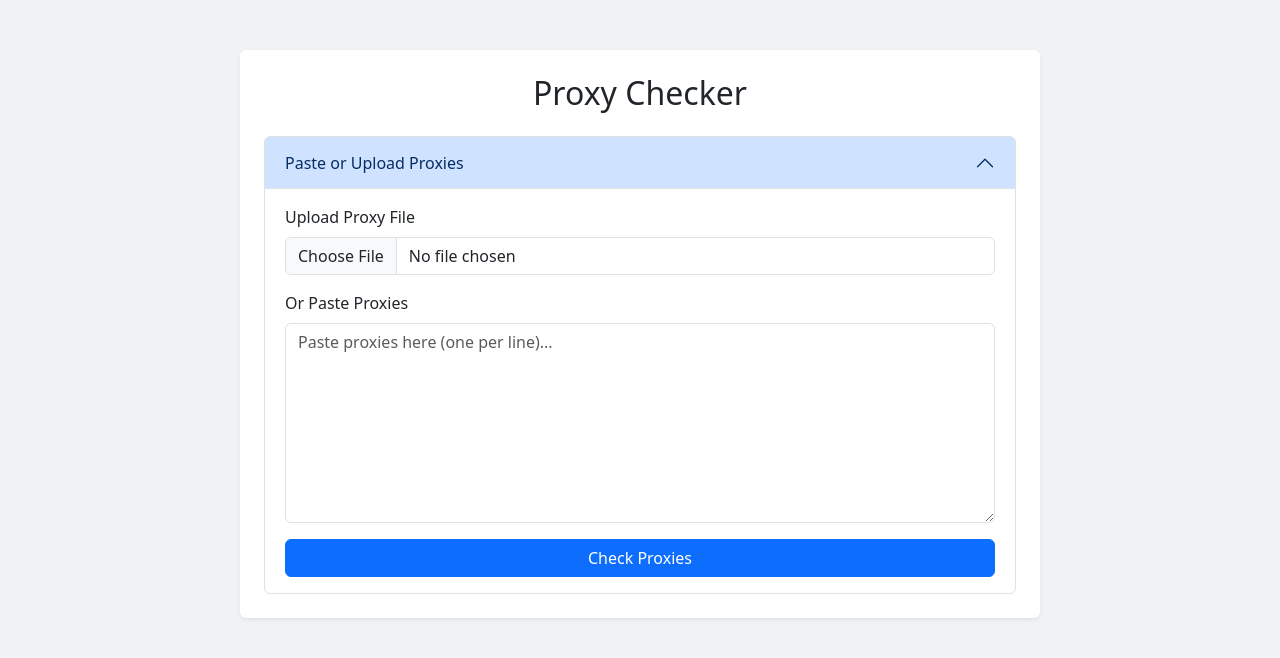
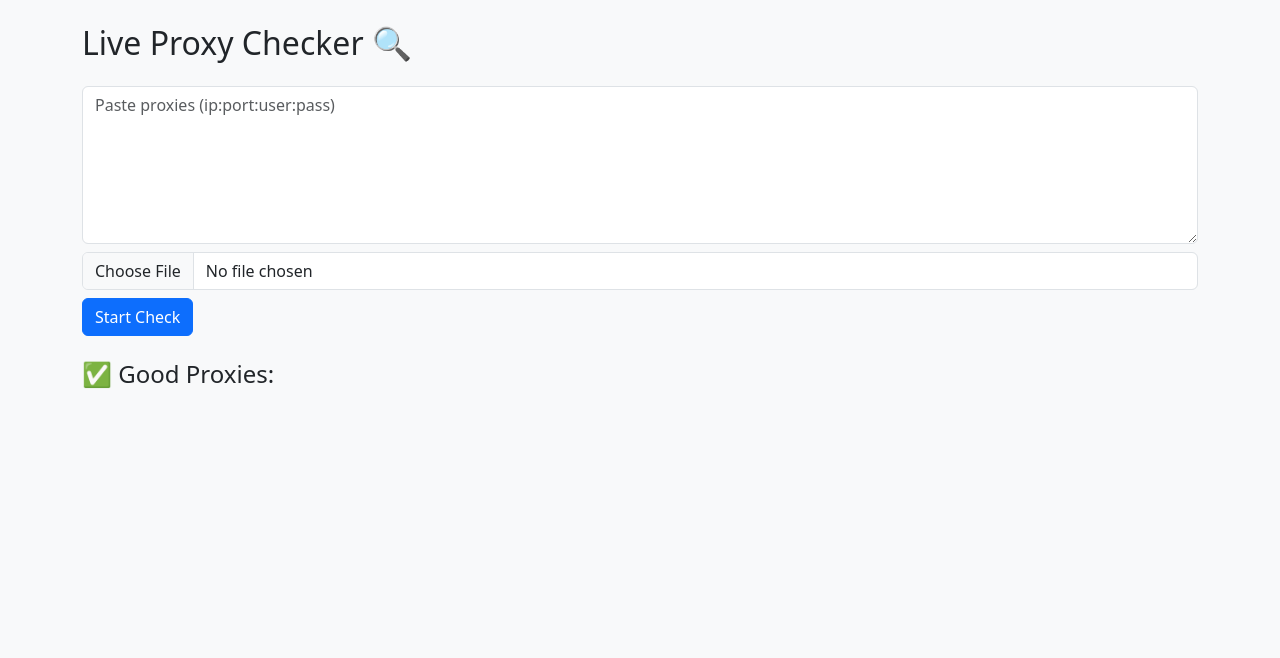
Before and after one commit to elishakip1/proxy-checker-app, a Flask app: page / in a window 1280 px wide. Shown: the top 658 px of the page. Run offline with Flask 3, Linux system fonts and the light colour scheme.

Commit message:
UI redesign and feedback messaging

```diff
--- a/app.py
+++ b/app.py
@@ -1,20 +1,16 @@
-from flask import Flask, request, render_template
-import os
-import time
+from flask import Flask, request, render_template, jsonify
+from concurrent.futures import ThreadPoolExecutor
+from threading import Lock
 import requests
 from bs4 import BeautifulSoup
-from concurrent.futures import ThreadPoolExecutor, as_completed
 
 app = Flask(__name__)
+executor = ThreadPoolExecutor(max_workers=60)
 
+REQUEST_TIMEOUT = 3
 GOOD_PROXIES_FILE = "zero_score_proxies.txt"
-MAX_WORKERS = 60  # Increased threads
-REQUEST_TIMEOUT = 3  # Shorter timeout
-
-session = requests.Session()
-adapter = requests.adapters.HTTPAdapter(pool_connections=100, pool_maxsize=100)
-session.mount('http://', adapter)
-session.mount('https://', adapter)
+results = []
+results_lock = Lock()
 
 
 def get_ip_and_score(proxy):
@@ -25,70 +21,55 @@ def get_ip_and_score(proxy):
             "https": f"http://{user}:{pw}@{host}:{port}",
         }
 
-        ip_resp = session.get("https://api.ipify.org", proxies=proxies, timeout=REQUEST_TIMEOUT)
+        ip_resp = requests.get("https://api.ipify.org", proxies=proxies, timeout=REQUEST_TIMEOUT)
         ip = ip_resp.text.strip()
 
         scam_url = f"https://scamalytics.com/ip/{ip}"
-        scam_resp = session.get(scam_url, timeout=REQUEST_TIMEOUT)
+        scam_resp = requests.get(scam_url, timeout=REQUEST_TIMEOUT)
         if scam_resp.status_code == 200:
             soup = BeautifulSoup(scam_resp.text, 'html.parser')
             score_div = soup.find('div', class_='score')
             if score_div and "Fraud Score:" in score_div.text:
                 score = int(score_div.text.split(":")[1].strip())
                 if score == 0:
-                    print(f"✅ {ip} passed ➜ Score 0")
-                    return proxy
-    except Exception as e:
-        print(f"❌ Error for proxy {proxy}: {e}")
-    return None
+                    with results_lock:
+                        results.append(proxy)
+                    return
+    except:
+        pass
 
 
-@app.route("/", methods=["GET", "POST"])
+@app.route("/")
 def index():
-    results = []
-    message = ""
-    hide_input = False
-
-    if request.method == "POST":
-        proxies = []
-
-        if 'proxyfile' in request.files and request.files['proxyfile'].filename:
-            file = request.files['proxyfile']
-            proxies = file.read().decode("utf-8").strip().splitlines()
-            message = "Checking uploaded proxy file..."
-        elif 'proxytext' in request.form:
-            proxytext = request.form.get("proxytext", "")
-            proxies = proxytext.strip().splitlines()
-            message = "Checking pasted proxies..."
-
-        proxies = list(set(p.strip() for p in proxies if p.strip()))
-
-        if proxies:
-            with ThreadPoolExecutor(max_workers=MAX_WORKERS) as executor:
-                futures = [executor.submit(get_ip_and_score, proxy) for proxy in proxies]
-                for future in as_completed(futures):
-                    result = future.result()
-                    if result:
-                        results.append(result)
-
-            if results:
-                with open(GOOD_PROXIES_FILE, "w") as out:
-                    for proxy in results:
-                        out.write(proxy + "\n")
-                message = f"✅ {len(results)} good proxies found."
-            else:
-                message = "⚠️ No good proxies found."
-            hide_input = True
-        else:
-            message = "⚠️ No proxies provided."
-
-    return render_template("index.html", results=results, message=message, hide_input=hide_input)
+    return render_template("index.html")
 
 
-@app.route("/paste", methods=["GET", "POST"])
-def paste():
-    return index()
+@app.route("/submit", methods=["POST"])
+def submit():
+    global results
+    results = []
+    proxies = []
+
+    if 'proxyfile' in request.files and request.files['proxyfile'].filename:
+        file = request.files['proxyfile']
+        proxies = file.read().decode("utf-8").strip().splitlines()
+    elif 'proxytext' in request.form:
+        proxytext = request.form.get("proxytext", "")
+        proxies = proxytext.strip().splitlines()
+
+    proxies = list(set(p.strip() for p in proxies if p.strip()))
+
+    for proxy in proxies:
+        executor.submit(get_ip_and_score, proxy)
+
+    return jsonify({"message": f"⏳ Checking {len(proxies)} proxies..."})
+
+
+@app.route("/results", methods=["GET"])
+def get_results():
+    with results_lock:
+        return jsonify({"results": results})
 
 
 if __name__ == "__main__":
-    app.run(host="0.0.0.0", port=int(os.environ.get("PORT", 5000)), debug=True)
+    app.run(debug=True)
--- a/templates/index.html
+++ b/templates/index.html
@@ -1,92 +1,29 @@
 <!DOCTYPE html>
-<html lang="en">
+<html>
 <head>
-    <meta charset="UTF-8">
     <title>Proxy Checker</title>
-    <link href="https://cdn.jsdelivr.net/npm/bootstrap@5.3.3/dist/css/bootstrap.min.css" rel="stylesheet">
-    <style>
-        body {
-            background-color: #f0f2f5;
-        }
-        .container {
-            margin-top: 50px;
-            max-width: 800px;
-        }
-        .textarea-box {
-            height: 200px;
-        }
-        .copy-btn {
-            float: right;
-            font-size: 12px;
-        }
-    </style>
+    <script src="https://code.jquery.com/jquery-3.6.0.min.js"></script>
+    <link href="https://cdn.jsdelivr.net/npm/bootstrap@5.3.0/dist/css/bootstrap.min.css" rel="stylesheet">
 </head>
-<body>
-    <div class="container bg-white p-4 rounded shadow-sm">
-        <h2 class="mb-4 text-center">Proxy Checker</h2>
+<body class="p-4 bg-light text-dark">
+    <div class="container">
+        <h2 class="mb-4">Live Proxy Checker 🔍</h2>
 
-        {% if message %}
-        <div class="alert alert-info">{{ message }}</div>
-        {% endif %}
-
-        <div class="accordion" id="proxyAccordion">
-            <div class="accordion-item">
-                <h2 class="accordion-header" id="formHeading">
-                    <button class="accordion-button {% if results %}collapsed{% endif %}" type="button" data-bs-toggle="collapse" data-bs-target="#proxyForm" aria-expanded="{{ 'false' if results else 'true' }}" aria-controls="proxyForm">
-                        Paste or Upload Proxies
-                    </button>
-                </h2>
-                <div id="proxyForm" class="accordion-collapse collapse {% if not results %}show{% endif %}" aria-labelledby="formHeading" data-bs-parent="#proxyAccordion">
-                    <div class="accordion-body">
-                        <form method="POST" enctype="multipart/form-data">
-                            <div class="mb-3">
-                                <label for="proxyfile" class="form-label">Upload Proxy File</label>
-                                <input type="file" class="form-control" name="proxyfile">
-                            </div>
-                            <div class="mb-3">
-                                <label for="proxytext" class="form-label">Or Paste Proxies</label>
-                                <textarea name="proxytext" class="form-control textarea-box" placeholder="Paste proxies here (one per line)..."></textarea>
-                            </div>
-                            <button type="submit" class="btn btn-primary w-100">Check Proxies</button>
-                        </form>
-                    </div>
-                </div>
-            </div>
+        <div id="input-area">
+            <form id="proxy-form">
+                <textarea name="proxytext" class="form-control mb-2" rows="6" placeholder="Paste proxies (ip:port:user:pass)"></textarea>
+                <input type="file" name="proxyfile" class="form-control mb-2">
+                <button type="submit" class="btn btn-primary">Start Check</button>
+            </form>
         </div>
 
-        {% if results %}
-        <hr>
-        <h5 class="mt-4">✅ Good Proxies (Fraud Score 0)</h5>
-        <ul class="list-group mt-2">
-            {% for proxy in results %}
-            <li class="list-group-item d-flex justify-content-between align-items-center">
-                <span id="proxy-{{ loop.index }}">{{ proxy }}</span>
-                <button class="btn btn-sm btn-outline-secondary copy-btn" onclick="copyToClipboard('proxy-{{ loop.index }}')">Copy</button>
-            </li>
-            {% endfor %}
-        </ul>
-        <p class="mt-3 text-muted text-end">You will be redirected to the homepage in 5 minutes...</p>
-        {% endif %}
+        <div id="status" class="my-3"></div>
+        <div id="results" class="mt-4">
+            <h4>✅ Good Proxies:</h4>
+            <ul id="proxy-list" class="list-group"></ul>
+        </div>
     </div>
 
-    <script>
-        function copyToClipboard(elementId) {
-            var text = document.getElementById(elementId).innerText;
-            navigator.clipboard.writeText(text).then(function() {
-                alert("Copied: " + text);
-            }, function(err) {
-                alert("Failed to copy");
-            });
-        }
-
-        {% if results %}
-        // Auto-redirect to home after 5 minutes
-        setTimeout(function() {
-            window.location.href = "/";
-        }, 300000);  // 300,000 ms = 5 minutes
-        {% endif %}
-    </script>
-
-    <script src="https://cdn.jsdelivr.net/npm/bootstrap@5.3.3/dist/js/bootstrap.bundle.min.js"></script>
+    <script src="/static/script.js"></script>
 </body>
 </html>
```
